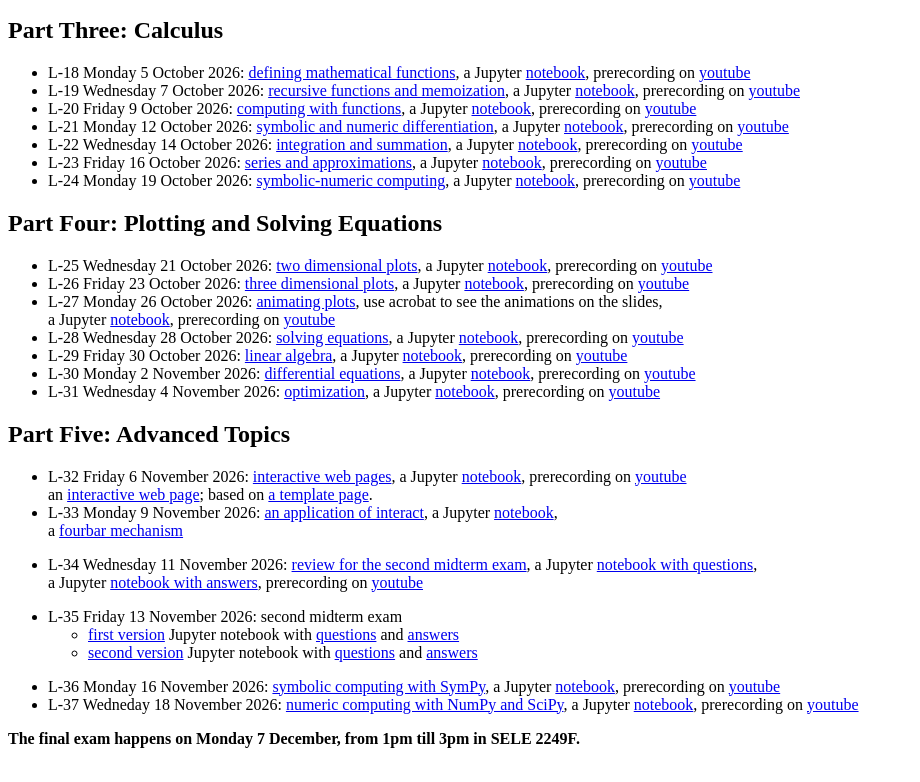
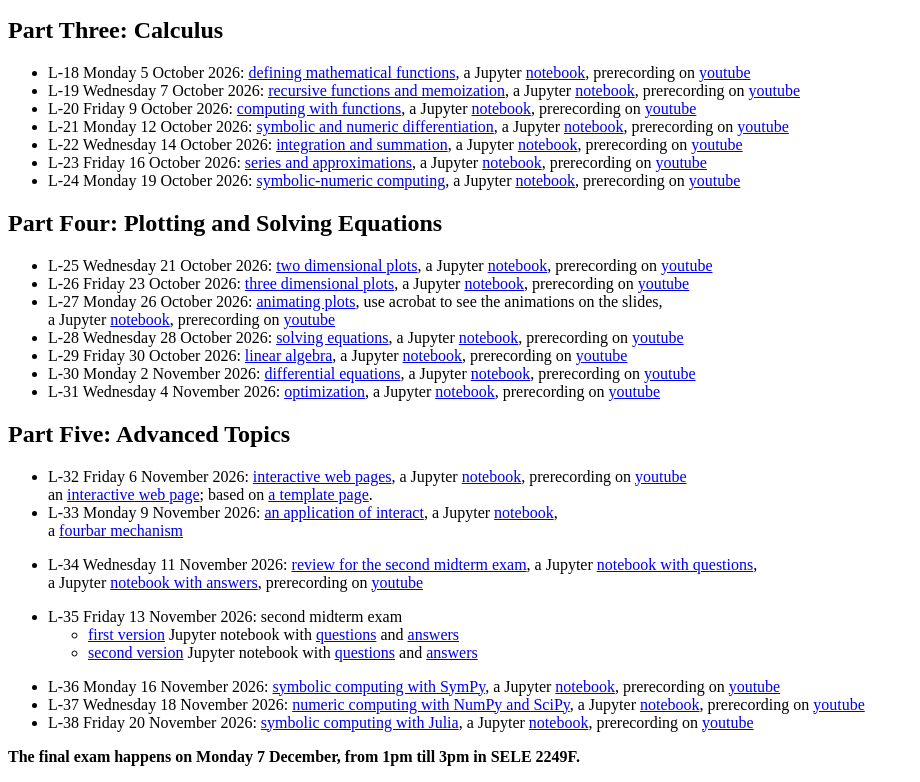
Before and after one commit to janverschelde/janverschelde.github.io, a plain HTML site: page mcs320/main.html in a window 1280 px wide. Shown: the part 819-1601 px from the top of the page, without its empty margins (0-920 px from the left). Drawn offline with Linux system fonts and the light colour scheme.

Commit message:
slides and notebook for symbolic computing with Julia

```diff
--- a/mcs320/main.html
+++ b/mcs320/main.html
@@ -283,11 +283,16 @@ Slides of the lectures and Jupyter notebooks will be posted below.
      a Jupyter <A HREF="mcs320lec36.ipynb" target=none>notebook</A>,
      prerecording on
      <A HREF="https://youtu.be/1dnuzz5mV2U" target=none>youtube</A>
-<LI> L-37 Wedneday 18 November 2026:
+<LI> L-37 Wednesday 18 November 2026:
      <A HREF="numpyscipy.pdf" target=none>numeric computing with NumPy and SciPy</A>,
      a Jupyter <A HREF="mcs320lec37.ipynb" target=none>notebook</A>,
      prerecording on
      <A HREF="https://youtu.be/P171zo917PQ" target=none>youtube</A>
+<LI> L-38 Friday 20 November 2026:
+     <A HREF="intro2julia.pdf" target=none>symbolic computing with Julia</A>,
+     a Jupyter <A HREF="mcs320lec38.ipynb" target=none>notebook</A>,
+     prerecording on
+     <A HREF="https://youtu.be/nrU7VnMwbFY" target=none>youtube</A>
 </UL>
 
 <P>
```
Also changed, not shown: 2 other files.
